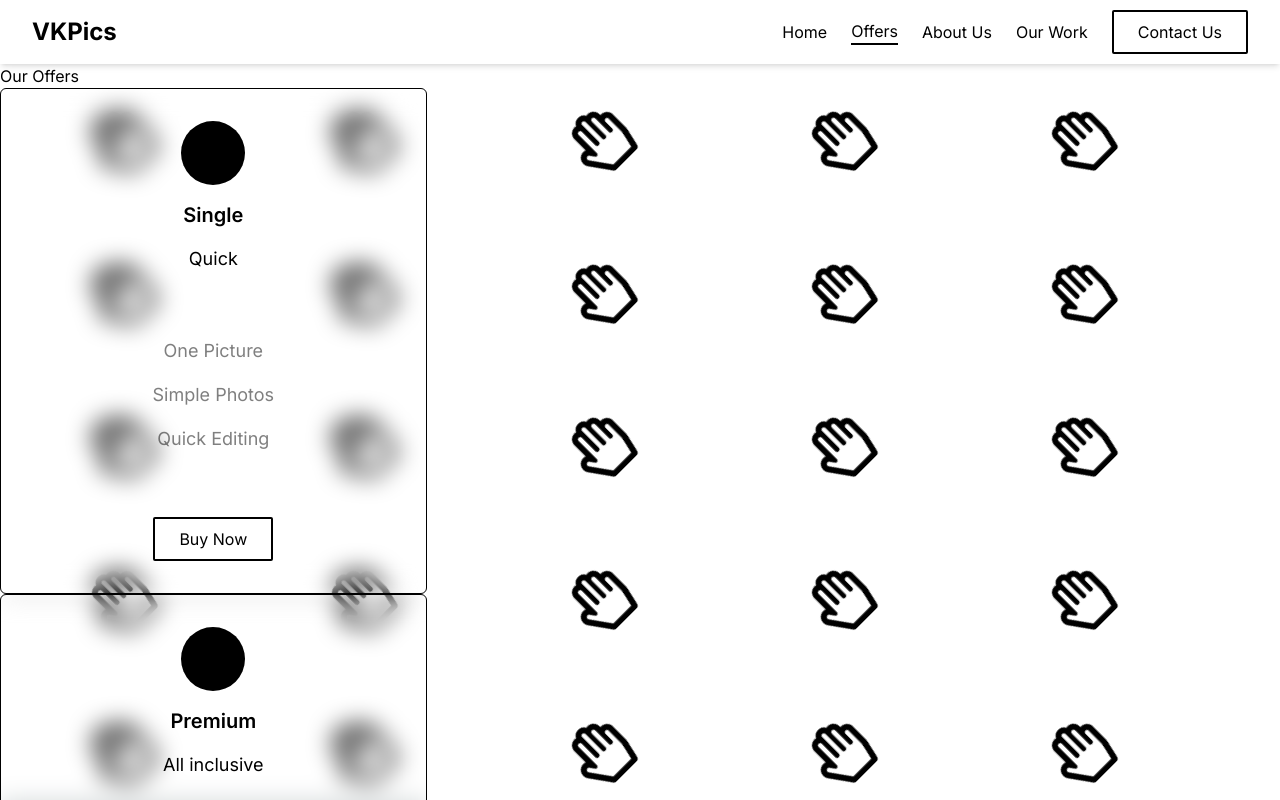
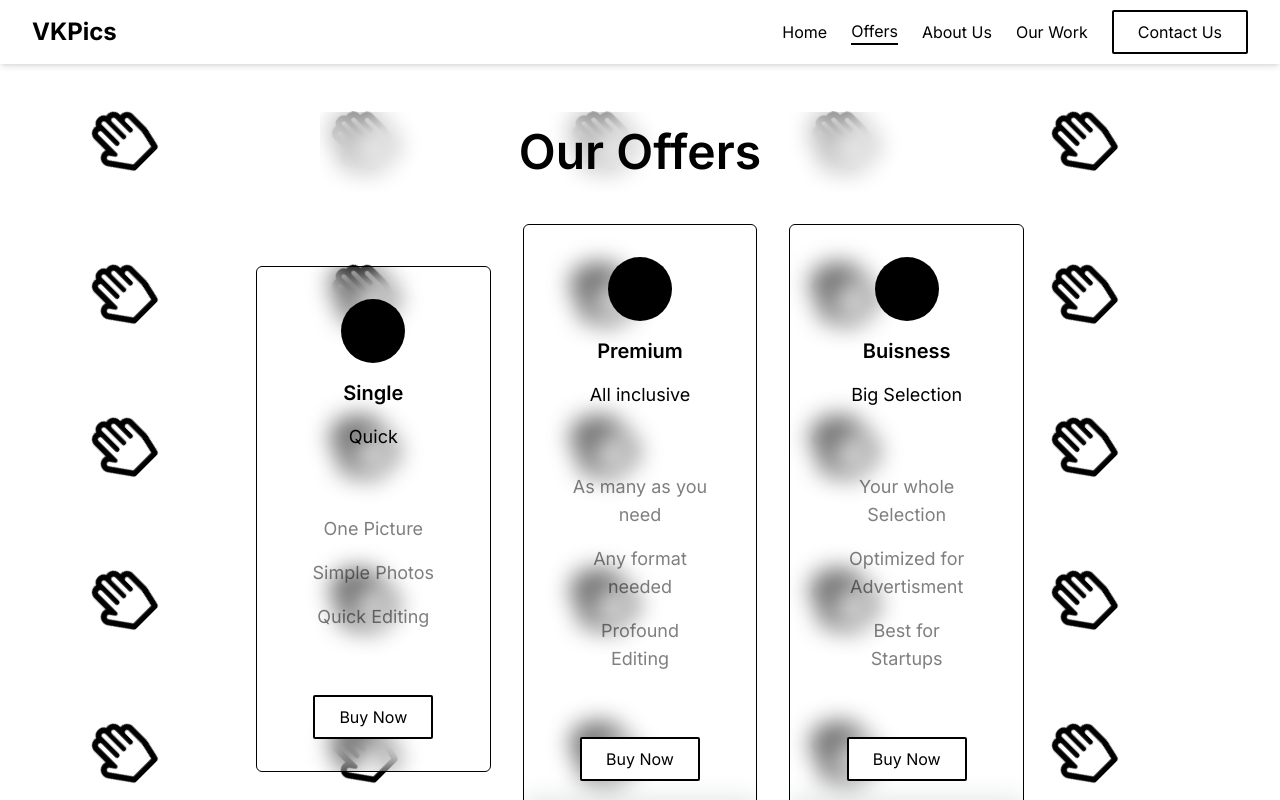
Before and after one commit to AelElliotBanyard/VKPics, a Next.js app in the folder CODE/: page /offers in a window 1280 px wide. Shown: the top 800 px of the page. Built offline with nearby package versions, Linux system fonts and the light colour scheme.

Commit message:
Update global.css with styling for offers page

```diff
--- a/CODE/app/globals.css
+++ b/CODE/app/globals.css
@@ -134,4 +134,16 @@ body {
   .offerCard__footer > .offerCard__button {
     @apply px-6 py-2 rounded-sm dark:bg-black dark:text-white bg-white text-black border-2 dark:border-white border-black w-full;
   }
+
+  .offers {
+    @apply w-full flex flex-col items-center gap-8 py-12;
+  }
+
+  .offers__title {
+    @apply text-5xl font-semibold text-black dark:text-white w-1/2 bg-white/50 dark:bg-black/50 py-4 px-8 text-center backdrop-blur-md rounded;
+  }
+
+  .offers__cards {
+    @apply w-3/5 flex flex-row justify-center items-center gap-8;
+  }
 }
```
